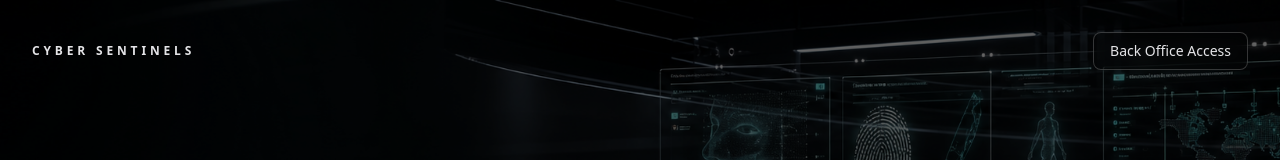
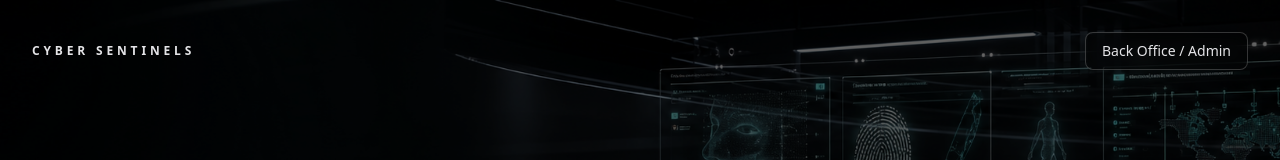
Before and after one commit to emeaexecutive/Cyber-Sentinels-V2, a Next.js app: page / in a window 1280 px wide. Shown: the top 160 px of the page. Built offline with nearby package versions, Linux system fonts and the light colour scheme.

Commit message:
Fix back office navigation and auth flow

```diff
--- a/app/command-center/page.tsx
+++ b/app/command-center/page.tsx
@@ -232,7 +232,7 @@ export default async function CommandCenterPage() {
           href="/back-office"
           className="ml-3 text-sm font-semibold text-emerald-300 hover:text-white"
         >
-          Back Office Access
+          Back Office
         </Link>
 
         <form action="/api/auth/logout" method="POST" className="mt-4">
--- a/app/page.tsx
+++ b/app/page.tsx
@@ -333,7 +333,7 @@ export default function HomePage() {
     {
       title: "Admin / QA",
       links: [
-        { href: "/back-office", label: "Back Office Access" },
+        { href: "/back-office", label: "Back Office / Admin" },
         { href: "/launch-console", label: "Launch Console(TM)" },
         { href: "/qa-console", label: "QA Console" },
         { href: "/security", label: "Security Layer" },
@@ -370,7 +370,7 @@ export default function HomePage() {
               href="/back-office"
               className="rounded-lg border border-white/20 bg-black/30 px-4 py-2 text-sm text-zinc-200 backdrop-blur hover:border-white/50"
             >
-              Back Office Access
+              Back Office / Admin
             </Link>
           </nav>
 
```
